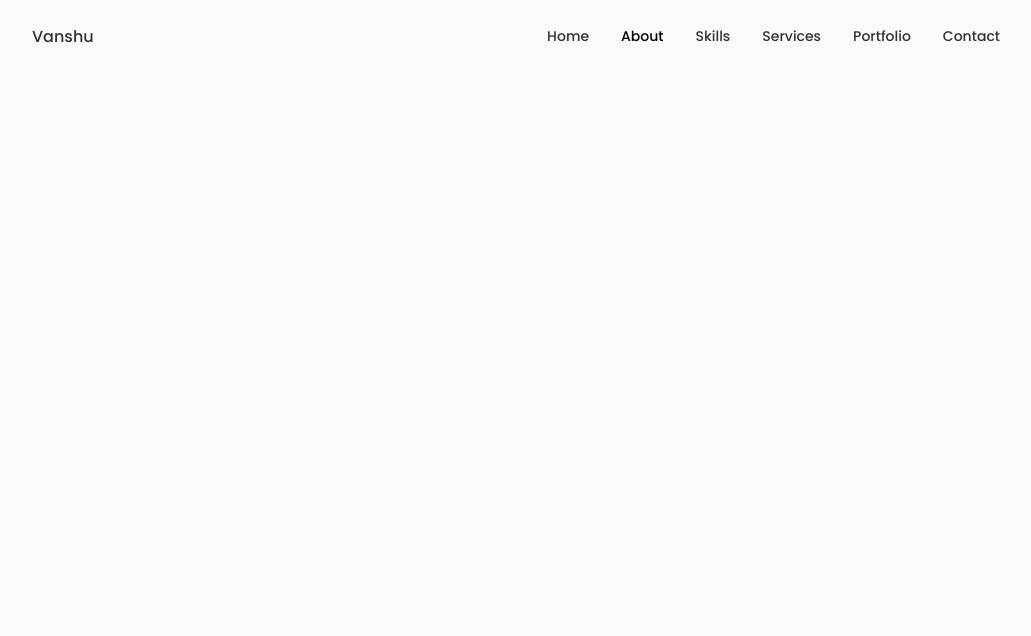
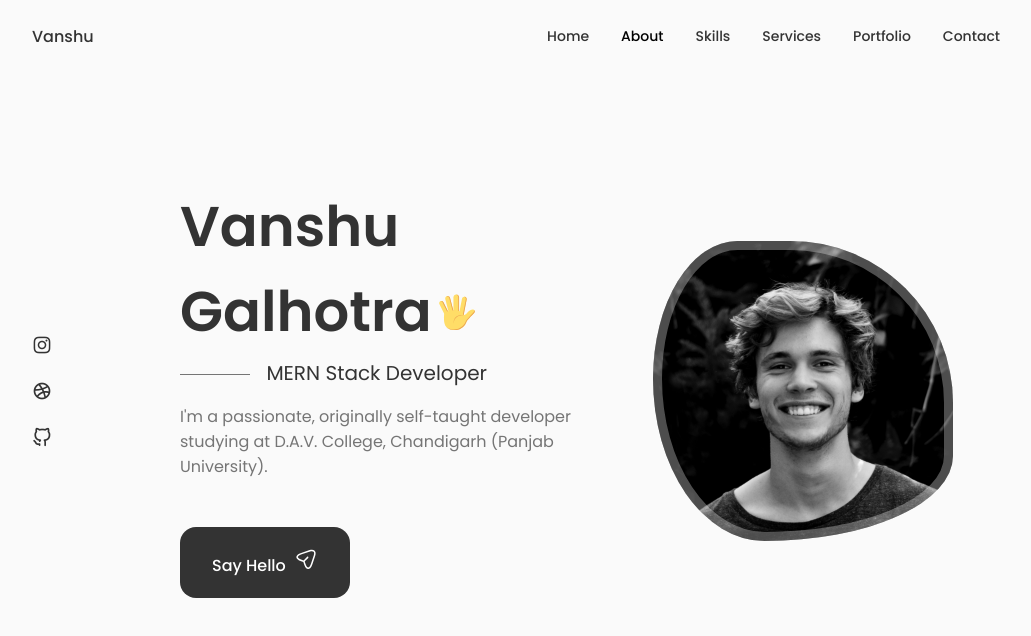
Before and after one commit to vanshugalhotra3332/react-portfolio, a React (Create React App) app: page / in a window 1280 px wide. Shown: the top 636 px of the page, without its empty margins (124-1155 px from the left). Built offline with nearby package versions, Linux system fonts and the light colour scheme.

Commit message:
Added Home components

```diff
--- a/src/App.js
+++ b/src/App.js
@@ -1,10 +1,15 @@
 import "./App.css";
 import Header from "./Components/Header/Header";
+import Home from "./Components/Home/Home";
 
 function App() {
   return (
     <div className="App">
       <Header />
+
+      <main className="main">
+        <Home />
+      </main>
     </div>
   );
 }
--- /dev/null
+++ b/src/Components/Home/Data.js
@@ -0,0 +1,87 @@
+import React from "react";
+
+const Data = () => {
+  return (
+    <div className="home__data">
+      <h1 className="home__title">
+        Vanshu Galhotra
+        <svg
+          width="36"
+          height="36"
+          viewBox="0 0 48 48"
+          fill="none"
+          xmlns="http://www.w3.org/2000/svg"
+          class="home__hand"
+        >
+          <path
+            d="M25.4995 32.0305L31.3495 33.1555L36.1495 8.48051C36.4495 6.83051 35.3995 5.18051 33.8245 4.88051C32.1745 4.58051 30.5995 5.70551 30.2995 7.35551L25.4995 32.0305Z"
+            fill="#FFDD67"
+          ></path>
+          <path
+            d="M33.8996 4.88018C33.6746 4.80518 33.5246 4.80518 33.2996 4.80518C34.6496 5.33018 35.3996 6.75518 35.0996 8.25518L30.2996 32.9302L31.3496 33.1552L36.1496 8.48018C36.5246 6.75518 35.4746 5.18018 33.8996 4.88018Z"
+            fill="#EBA352"
+          ></path>
+          <path
+            d="M19.4995 32.7802H26.5495V5.55518C26.5495 3.53018 24.9745 1.80518 23.0245 1.80518C21.1495 1.80518 19.4995 3.45518 19.4995 5.55518V32.7802Z"
+            fill="#FFDD67"
+          ></path>
+          <path
+            d="M23.0995 1.80518C22.9495 1.80518 22.7245 1.80518 22.5745 1.88018C24.2995 2.18018 25.5745 3.68018 25.5745 5.55518V32.8552H26.6245V5.55518C26.6245 3.45518 25.0495 1.80518 23.0995 1.80518Z"
+            fill="#EBA352"
+          ></path>
+          <path
+            d="M15.7495 32.7054L21.7495 31.1304L15.2245 6.30541C14.7745 4.58041 13.0495 3.53041 11.3995 3.90541C9.74948 4.35541 8.77448 6.08041 9.22448 7.80541L15.7495 32.7054Z"
+            fill="#FFDD67"
+          ></path>
+          <path
+            d="M11.3995 3.90541L10.9495 4.13041C12.4495 4.05541 13.7995 5.03041 14.2495 6.60541L20.7745 31.4304L21.8245 31.1304L15.2245 6.30541C14.7745 4.58041 13.0495 3.53041 11.3995 3.90541Z"
+            fill="#EBA352"
+          ></path>
+          <path
+            d="M2.99937 10.355C1.57437 11.03 1.12437 12.83 1.87437 14.33L11.7744 34.055L16.7994 31.505L6.89937 11.78C6.14937 10.28 4.42437 9.68 2.99937 10.355Z"
+            fill="#FFDD67"
+          ></path>
+          <path
+            d="M2.99956 10.355C2.84956 10.43 2.69956 10.505 2.54956 10.655C3.82456 10.28 5.24956 10.955 5.92456 12.305L15.8246 32.03L16.7996 31.58L6.89956 11.78C6.14956 10.28 4.42456 9.68 2.99956 10.355Z"
+            fill="#EBA352"
+          ></path>
+          <path
+            d="M46.2744 22.2801C45.0744 19.9551 41.3244 20.1051 37.4994 24.3051C34.7994 27.2301 34.2744 28.2051 31.5744 28.1301V25.0551C31.5744 25.0551 25.7994 20.7801 14.3244 22.7301C14.3244 22.7301 7.79945 23.6301 7.79945 27.0801C7.79945 27.0801 6.67445 35.4051 8.99945 40.6551C12.4494 48.4551 30.1494 50.4801 35.6994 37.2051C36.8244 34.5801 39.0744 32.6301 41.0994 30.1551C43.4244 27.1551 47.5494 24.7551 46.2744 22.2801Z"
+            fill="#FFDD67"
+          ></path>
+          <path
+            d="M46.2745 22.28C46.0495 21.83 45.7495 21.53 45.3745 21.23C45.4495 21.305 45.5245 21.38 45.5245 21.53C46.7995 24.08 42.6745 26.405 40.1995 29.405C38.1745 31.88 35.9245 33.83 34.7995 36.455C29.9995 47.93 16.0495 47.93 10.1995 42.68C15.5245 48.68 30.5245 49.28 35.5495 37.205C36.6745 34.58 38.9245 32.63 40.9495 30.155C43.4245 27.155 47.5495 24.755 46.2745 22.28ZM32.3245 28.13C27.4495 26.33 18.7495 29.63 19.9495 38.405C19.9495 30.23 27.3745 28.205 31.4245 28.205C32.0245 28.13 32.3245 28.13 32.3245 28.13Z"
+            fill="#EBA352"
+          ></path>
+        </svg>
+      </h1>
+      <h3 className="home__subtitle">MERN Stack Developer</h3>
+      <p className="home__description">
+        I'm a passionate, originally self-taught developer studying at D.A.V.
+        College, Chandigarh (Panjab University).
+      </p>
+      <a href="#contact" className="button button-flex">
+        Say Hello
+        <svg
+          class="button__icon"
+          xmlns="http://www.w3.org/2000/svg"
+          width="24"
+          height="24"
+          viewBox="0 0 24 24"
+          fill="none"
+        >
+          <path
+            d="M14.2199 21.9352C13.0399 21.9352 11.3699 21.1052 10.0499 17.1352L9.32988 14.9752L7.16988 14.2552C3.20988 12.9352 2.37988 11.2652 2.37988 10.0852C2.37988 8.91525 3.20988 7.23525 7.16988 5.90525L15.6599 3.07525C17.7799 2.36525 19.5499 2.57525 20.6399 3.65525C21.7299 4.73525 21.9399 6.51525 21.2299 8.63525L18.3999 17.1252C17.0699 21.1052 15.3999 21.9352 14.2199 21.9352ZM7.63988 7.33525C4.85988 8.26525 3.86988 9.36525 3.86988 10.0852C3.86988 10.8052 4.85988 11.9052 7.63988 12.8252L10.1599 13.6652C10.3799 13.7352 10.5599 13.9152 10.6299 14.1352L11.4699 16.6552C12.3899 19.4352 13.4999 20.4252 14.2199 20.4252C14.9399 20.4252 16.0399 19.4352 16.9699 16.6552L19.7999 8.16525C20.3099 6.62525 20.2199 5.36525 19.5699 4.71525C18.9199 4.06525 17.6599 3.98525 16.1299 4.49525L7.63988 7.33525Z"
+            fill="var(--container-color)"
+          ></path>
+          <path
+            d="M10.11 14.7052C9.92005 14.7052 9.73005 14.6352 9.58005 14.4852C9.29005 14.1952 9.29005 13.7152 9.58005 13.4252L13.16 9.83518C13.45 9.54518 13.93 9.54518 14.22 9.83518C14.51 10.1252 14.51 10.6052 14.22 10.8952L10.64 14.4852C10.5 14.6352 10.3 14.7052 10.11 14.7052Z"
+            fill="var(--container-color)"
+          ></path>
+        </svg>
+      </a>
+    </div>
+  );
+};
+
+export default Data;
--- /dev/null
+++ b/src/Components/Home/Home.js
@@ -0,0 +1,20 @@
+import React from "react";
+import Data from "./Data";
+import "./home.css";
+import Social from "./Social";
+
+const Home = () => {
+  return (
+    <section className="home section" id="home">
+      <div className="home__container container grid">
+        <div className="home__content grid">
+          <Social />
+          <div className="home__img"></div>
+          <Data />
+        </div>
+      </div>
+    </section>
+  );
+};
+
+export default Home;
--- /dev/null
+++ b/src/Components/Home/Social.js
@@ -0,0 +1,19 @@
+import React from "react";
+
+const Social = () => {
+  return (
+    <div className="home__social">
+      <a href="https://www.instagram.com/vanshu_galhotra/" className="home__social-icon" target="_blank">
+        <i className="uil uil-instagram"></i>
+      </a>
+      <a href="https://www.instagram.com/vanshu_galhotra/" className="home__social-icon" target="_blank">
+        <i className="uil uil-dribbble"></i>
+      </a>
+      <a href="https://github.com/vanshugalhotra3332" className="home__social-icon" target="_blank">
+        <i className="uil uil-github-alt"></i>
+      </a>
+    </div>
+  );
+};
+
+export default Social;
--- /dev/null
+++ b/src/Components/Home/home.css
@@ -0,0 +1,80 @@
+.home__content {
+  grid-template-columns: 116px repeat(2, 1fr);
+  padding-top: 5.5rem;
+  column-gap: 2rem;
+  align-items: center;
+}
+
+.home__social {
+  display: grid;
+  grid-template-columns: max-content;
+  row-gap: 1rem;
+}
+
+.home__social-icon {
+  font-size: 1.25rem;
+  color: var(--title-color);
+}
+
+.home__social-icon:hover {
+  color: var(--title-color-dark);
+}
+
+.home__title {
+  font-size: var(--big-font-size);
+  margin-bottom: var(--mb-0-25);
+}
+
+.home__hand {
+  width: 38px;
+  height: 38px;
+  margin-left: 0.4rem;
+}
+
+.home__subtitle {
+  position: relative;
+  font-size: var(--h3-font-size);
+  padding-left: 5.4rem;
+  font-weight: var(--font-normal);
+  margin-bottom: var(--mb-1);
+}
+
+.home__subtitle::before {
+  content: "";
+  position: absolute;
+  width: 70px;
+  height: 1px;
+  background-color: var(--text-color);
+  left: 0;
+  top: 1rem;
+}
+
+.home__description {
+  max-width: 400px;
+  margin-bottom: var(--mb-3);
+}
+
+@keyframes profile__animate {
+    0% {
+      border-radius: 60% 40% 30% 70%/60% 30% 70% 40%;
+    }
+    50% {
+      border-radius: 30% 60% 70% 40%/50% 60% 30% 60%;
+    }
+    100% {
+      border-radius: 60% 40% 30% 70%/60% 30% 70% 40%;
+    }
+  }
+
+.home__img {
+  background: url("../../Assets/Images/profile.jpg");
+  background-repeat: no-repeat;
+  background-position: center;
+  background-size: cover;
+  order: 1;
+  justify-self: center;
+  width: 300px;
+  height: 300px;
+  animation: profile__animate 8s ease-in-out infinite 1s;
+  box-shadow: inset 0 0 0 9px rgb(255 255 255 / 30%);
+}
```
Also changed, not shown: src/Assets/Images/profile.jpg (added).
